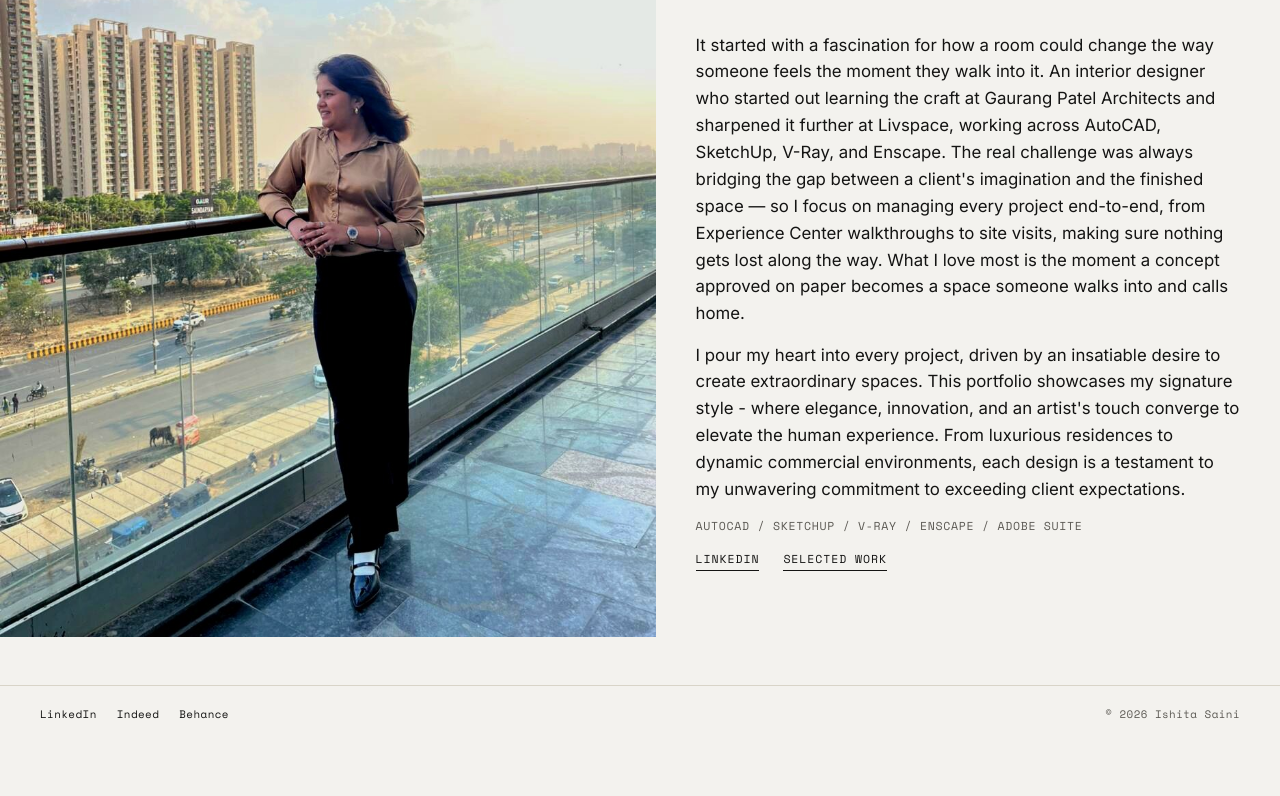
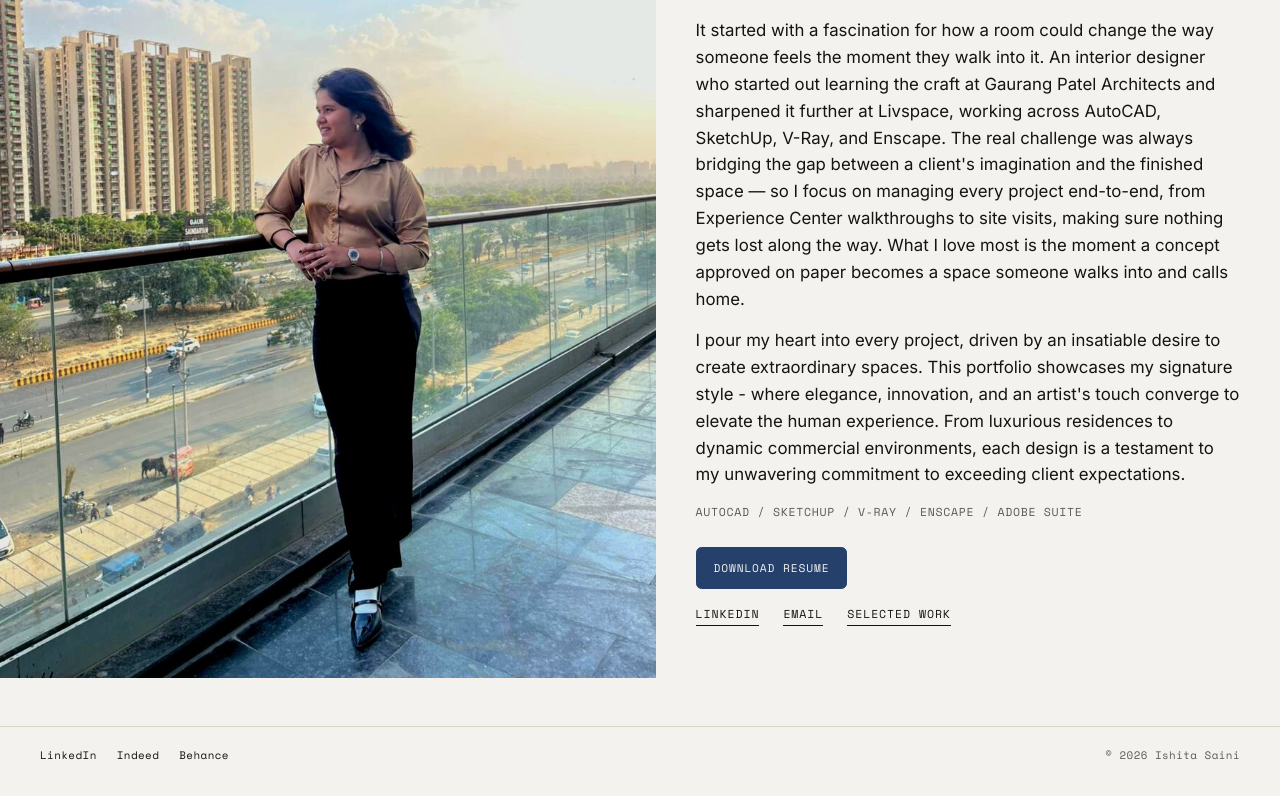
Before and after one commit to ishitaasainii/ishitaasainii.github.io, a plain HTML site: page about.html in a window 1280 px wide. Shown: the part 296-1092 px from the top of the page. Before the commit the page ends 1051 px from the top, so only its background shows below. Drawn offline with nearby package versions, Linux system fonts and the light colour scheme.

Commit message:
Resume Update and minor changes

```diff
--- a/about.html
+++ b/about.html
@@ -16,7 +16,7 @@
     />
     <link rel="icon" href="favicon.svg" type="image/svg+xml" />
     <link rel="apple-touch-icon" href="images/apple-touch-icon.png" />
-    <link rel="stylesheet" href="css/style.css?v=even" />
+    <link rel="stylesheet" href="css/style.css?v=resume" />
   </head>
   <body class="page-about">
     <header class="site-header">
@@ -41,6 +41,6 @@
       </p>
       <p class="site-footer__copy">© 2026 Ishita Saini</p>
     </footer>
-    <script src="js/app.js?v=nocover"></script>
+    <script src="js/app.js?v=resume"></script>
   </body>
 </html>
--- a/css/style.css
+++ b/css/style.css
@@ -776,6 +776,21 @@ body.is-lightbox {
   margin-top: 0.9rem;
 }
 
+.about__actions {
+  display: flex;
+  flex-wrap: wrap;
+  gap: 0.7rem;
+  margin-top: 1.6rem;
+}
+
+.about__actions .btn {
+  width: fit-content;
+}
+
+.about__actions + .about__cta {
+  margin-top: 1rem;
+}
+
 .about__cta {
   display: flex;
   flex-wrap: wrap;
--- a/data/about.json
+++ b/data/about.json
@@ -20,8 +20,13 @@
       "url": "https://www.linkedin.com/in/ishita-s-9a9b94247/"
     },
     {
+      "label": "Email",
+      "url": "mailto:ishita.saini2542@gmail.com"
+    },
+    {
       "label": "Selected work",
       "url": "index.html"
     }
-  ]
+  ],
+  "resume": "images/Ishita.pdf"
 }
--- a/data/projects.json
+++ b/data/projects.json
@@ -168,8 +168,8 @@
   },
   {
     "id": "3d-visuals",
-    "title": "3D Visuals",
-    "category": "3D Visualisations",
+    "title": "Freelance Projects",
+    "category": "Freelance Projects",
     "year": 2023,
     "location": "",
     "tagline": "Photoreal stills for residences and hospitality",
--- a/js/app.js
+++ b/js/app.js
@@ -497,6 +497,25 @@
       })
       .join("");
 
+    var resumeUrl = about.resume || "";
+    var resumeLabel = about.resumeLabel || "Download resume";
+    var resumeName =
+      about.resumeName ||
+      String(name || "resume").replace(/\s+/g, "-") + "-resume.pdf";
+    var resumeRemote = /^https?:/i.test(resumeUrl);
+    var resumeBtn = resumeUrl
+      ? '<div class="about__actions">' +
+        '<a class="btn btn--solid" href="' +
+        escapeHtml(resumeUrl) +
+        '"' +
+        (resumeRemote
+          ? ' rel="noopener noreferrer" target="_blank"'
+          : ' download="' + escapeHtml(resumeName) + '"') +
+        ">" +
+        escapeHtml(resumeLabel) +
+        "</a></div>"
+      : "";
+
     root.innerHTML =
       '<article class="about">' +
         '<div class="about-hero">' +
@@ -519,6 +538,7 @@
               : "") +
             paragraphs +
             tools +
+            resumeBtn +
             (links ? '<p class="about__cta">' + links + "</p>" : "") +
           "</div>" +
         "</div>" +
```
Also changed, not shown: 2 other files.
